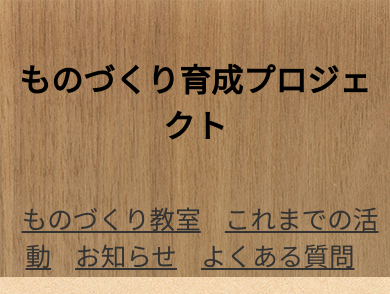
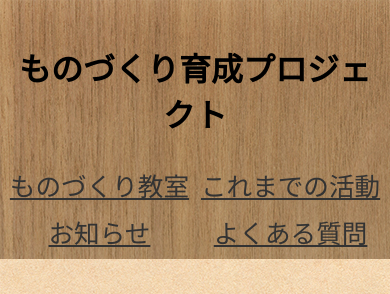
Before and after one commit to OSUCreateCenter/monoiku-web, a plain HTML site: page index.html in a window 390 px wide. Shown: the top 294 px of the page. Drawn offline with nearby package versions, Linux system fonts and the light colour scheme.

Commit message:
ヘッダー周りの修正

```diff
--- a/css/style-pc.css
+++ b/css/style-pc.css
@@ -6,6 +6,10 @@
 
     header h1{
         font-size: 2.5rem;
+    }
+
+    .header-links {
+        display: inline;
     }
 
     /* index.html==============================↓ */
--- a/css/style-sp.css
+++ b/css/style-sp.css
@@ -6,7 +6,25 @@
 
     header h1{
         font-size: 2rem;
+        margin: 30px 0 15px 0;
     }
+
+    header a{
+        display: inline-block;
+    }
+
+    .header-links {
+        display: flex;
+        flex-wrap: wrap;
+        width: 100%;
+    }
+
+    .header-links a{
+        margin: 5px 0;
+        width: 50%;
+        line-height: normal;
+    }
+
 
     /* index.html==============================↓ */
 
```
